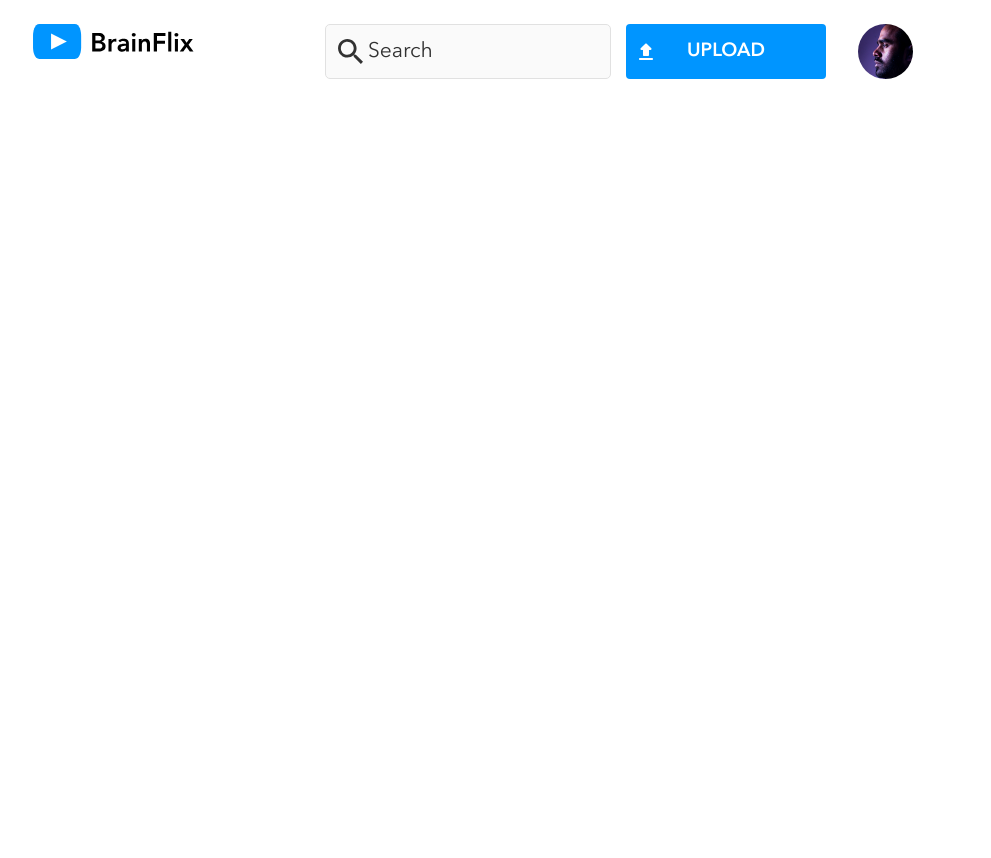
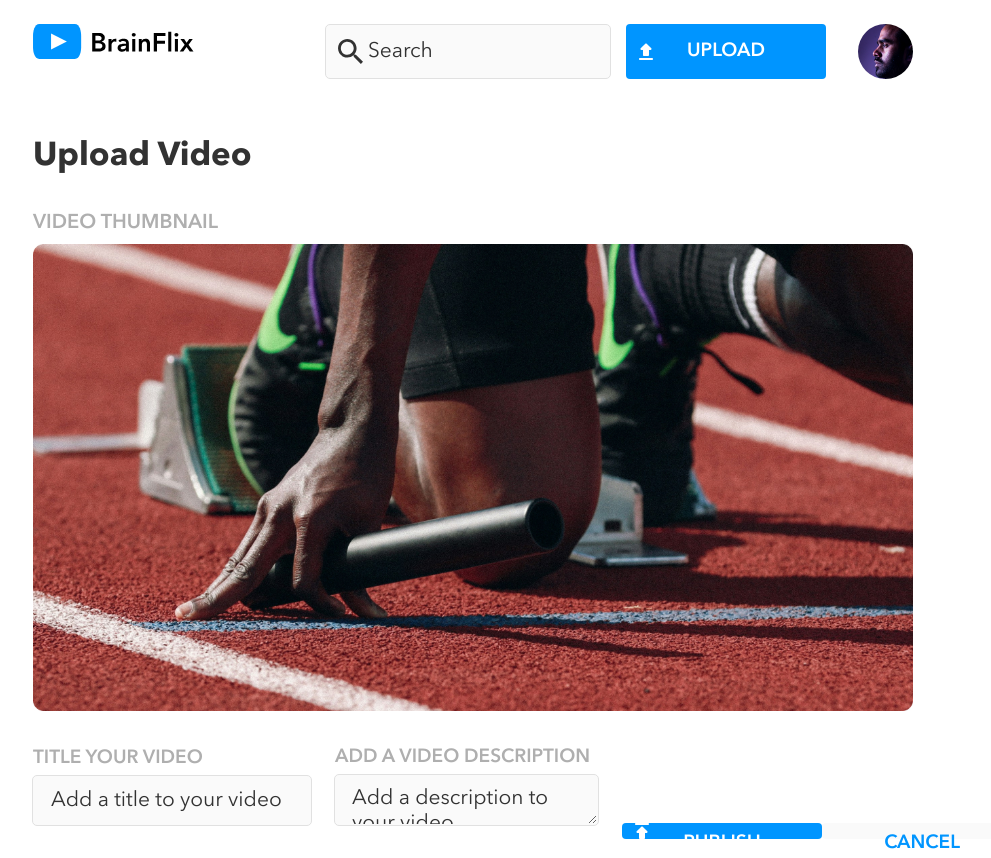
Before and after one commit to nicmart-dev/brainflix, a React (Create React App) app: page /upload in a window 1280 px wide. Shown: the whole page, without its empty margins (167-1158 px from the left). Before the commit the page ends 800 px from the top, so only its background shows below. Built offline with nearby package versions, Linux system fonts and the light colour scheme.

Commit message:
add initial html and style for upload page

```diff
--- a/src/App.jsx
+++ b/src/App.jsx
@@ -15,7 +15,7 @@ function App() {
         <Routes>
           <Route path="/" element={<VideoPage />} />
           <Route path="/videos/:videoId" element={<VideoPage />} />
-          <Route path="/upload" element={UploadPage} />
+          <Route path="/upload" element={<UploadPage />} />
 
           {/* The 404 error page displays paths that don’t exist on the website.
         So, instead of specifying the path, use an asterisk (*) to match anything. */}
--- a/src/App.scss
+++ b/src/App.scss
@@ -79,6 +79,12 @@ button {
 
 label {
   padding-bottom: $form-space-between-label-and-field;
+  text-transform: uppercase;
+  color: $color-primary-silver;
+  font-weight: $semi-bold;
+  @include tablet {
+    padding-bottom: 0.3125rem;
+  }
 }
 
 textarea {
@@ -106,9 +112,11 @@ h1 {
 
 //use as section header
 h2 {
+  text-transform: uppercase;
   font-weight: $section-header-font-weight;
   font-size: $section-header-font-size;
   line-height: $section-header-line-height;
+  color: $color-primary-silver;
   margin-top: $padding-before-headlines;
   margin-bottom: $padding-after-headlines;
   @include tablet {
--- a/src/components/Btn.jsx
+++ b/src/components/Btn.jsx
@@ -2,12 +2,7 @@ import "./Btn.scss";
 
 function Btn({ label }) {
   let className = "cta";
-  className +=
-    label === "upload"
-      ? " cta--upload"
-      : label === "comment"
-      ? " cta--comment"
-      : "";
+  className += ` cta--${label}`;
 
   return <button className={className}>{label}</button>;
 }
--- a/src/components/Btn.scss
+++ b/src/components/Btn.scss
@@ -27,6 +27,7 @@
   }
   &:hover {
     background-color: $cta-hover-background-color;
+    color: $cta-icon-txt-color;
   }
 
   &--upload {
@@ -35,4 +36,11 @@
   &--comment {
     background-image: url(../assets/icons/add_comment.svg);
   }
+  &--publish {
+    background-image: url(../assets/icons/publish.svg);
+  }
+  &--cancel {
+    background-color: $color-secondary-alabaster;
+    color: $color-primary-blue;
+  }
 }
--- /dev/null
+++ b/src/components/Form/Form.jsx
@@ -0,0 +1,33 @@
+import Btn from "../Btn";
+import "./Form.scss";
+
+function Form({ cta }) {
+  return (
+    <form className="form" id={`${cta}-new-comment-form`}>
+      <div className="form__label-field-container">
+        <label htmlFor={`${cta}-input`}>Title your video</label>
+        <input
+          id={`${cta}-input`}
+          required
+          placeholder="Add a title to your video"
+        ></input>
+      </div>
+      <div className="form__label-field-container">
+        <label htmlFor={`${cta}-textarea`}>Add a video description</label>
+        <textarea
+          id={`${cta}-textarea`}
+          required
+          placeholder="Add a description to your video"
+        ></textarea>
+      </div>
+      <div className="form__cta-btn-container">
+        <Btn label={cta} />
+      </div>
+      <div className="form__cta-btn-container">
+        <Btn label="cancel" />
+      </div>
+    </form>
+  );
+}
+
+export default Form;
--- /dev/null
+++ b/src/components/Form/Form.scss
@@ -0,0 +1,34 @@
+@use "../../styles/partials/variables" as *;
+@use "../../styles/partials/mixins" as *;
+
+.form {
+  /* use entire width */
+  flex: 1;
+
+  @include tablet {
+    display: flex;
+    flex-wrap: nowrap;
+    justify-content: space-between;
+    align-items: flex-end;
+  }
+
+  &__label-field-container {
+    display: flex;
+    flex-direction: column;
+    @include spacing-between-components(topbottom);
+
+    @include tablet {
+      width: 100%;
+    }
+    @include tablet {
+      margin-right: $padding-between-components-tablet;
+    }
+  }
+
+  &__cta-btn-container {
+    @include spacing-between-components(topbottom);
+    @include tablet {
+      height: 3.125rem;
+    }
+  }
+}
--- a/src/pages/UploadPage/UploadPage.jsx
+++ b/src/pages/UploadPage/UploadPage.jsx
@@ -1,7 +1,16 @@
 import "./UploadPage.scss";
+import uploadVideoPreview from "../../assets/images/Upload-video-preview.jpg";
+import Form from "../../components/Form/Form";
 
 function UploadPage() {
-  return <></>;
+  return (
+    <main className="upload-page">
+      <h1>Upload Video</h1>
+      <h2>Video Thumbnail</h2>
+      <img src={uploadVideoPreview} alt="" className="upload-page__img" />
+      <Form cta="publish" />
+    </main>
+  );
 }
 
 export default UploadPage;
--- a/src/pages/UploadPage/UploadPage.scss
+++ b/src/pages/UploadPage/UploadPage.scss
@@ -0,0 +1,10 @@
+@use "../../styles/partials/variables" as *;
+@use "../../styles/partials/mixins" as *;
+
+.upload-page {
+  @include spacing-app; //add left and right spacing
+
+  &__img {
+    width: 100%;
+  }
+}
--- a/src/styles/partials/_variables.scss
+++ b/src/styles/partials/_variables.scss
@@ -32,7 +32,7 @@ $page-header-font-weight: $bold;
 // Section Header: h2
 $section-header-font-size: 1.25rem;
 $section-header-line-height: 1.5625rem;
-$section-header-font-weight: $bold;
+$section-header-font-weight: $semi-bold;
 
 // Subheader: h3
 $subheader-font-size: $body-copy-font-size;
```
